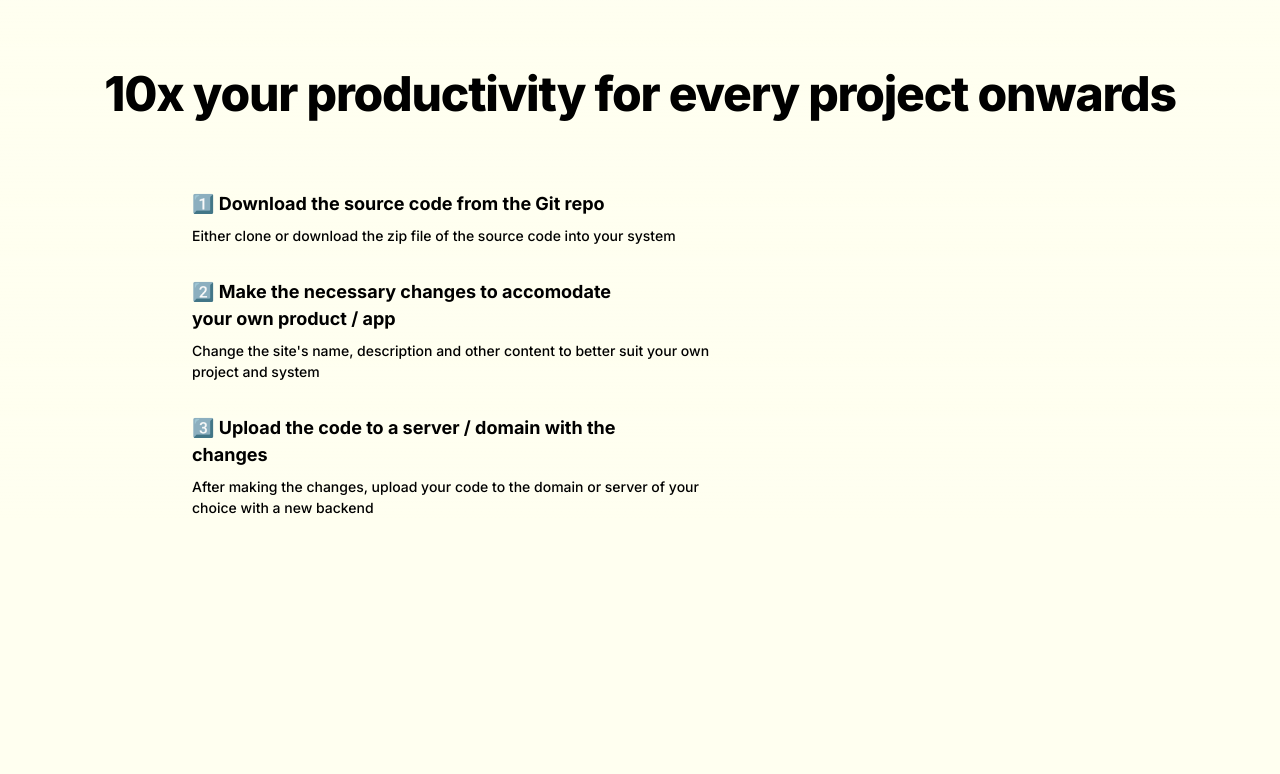
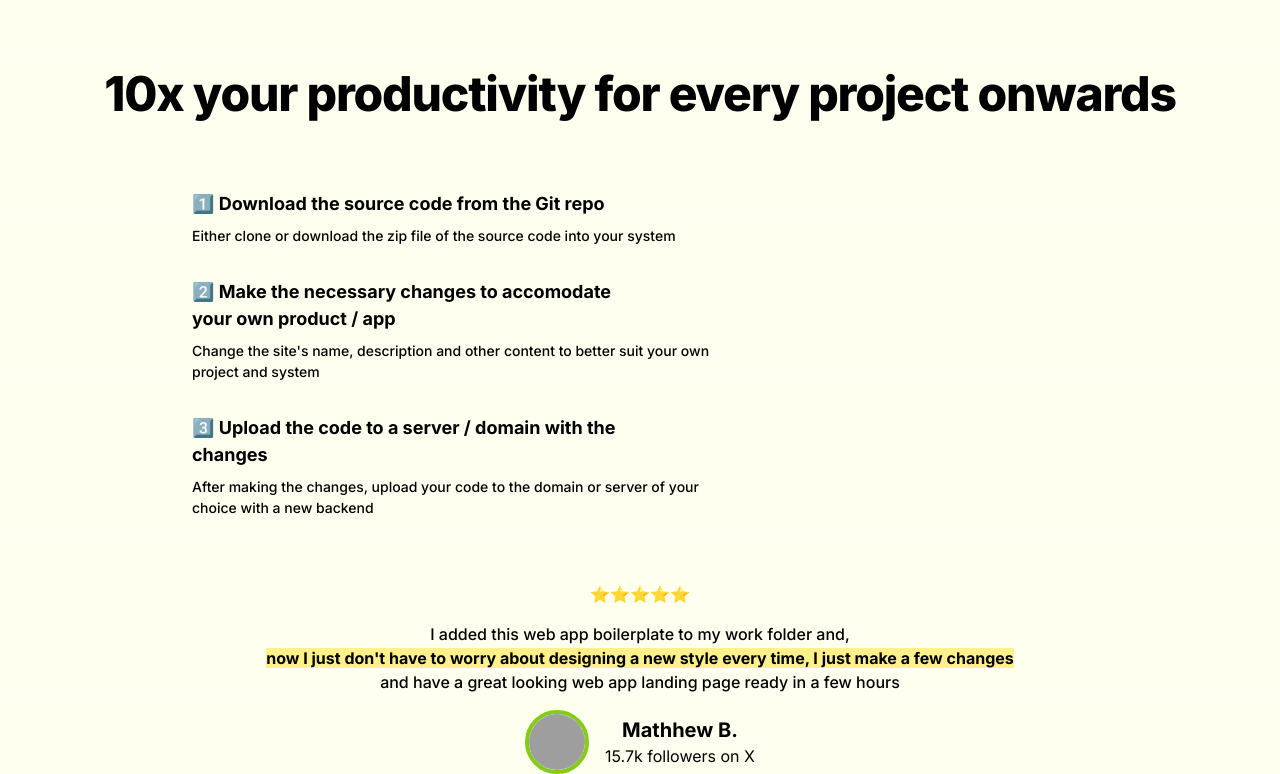
Before and after one commit to Aby-ss/webapp-boilerplate, a Next.js app in the folder webapp-boilerplate/: page / in a window 1280 px wide. Shown: the part 1530-2304 px from the top of the page. Before the commit the page ends 2048 px from the top, so only its background shows below. Built offline with nearby package versions, Linux system fonts and the light colour scheme; grey boxes are pictures that could not be loaded.

Commit message:
[feat] Added new customer review section

```diff
--- a/webapp-boilerplate/src/app/page.js
+++ b/webapp-boilerplate/src/app/page.js
@@ -88,6 +88,24 @@ export default function Home() {
         </div>
       </section>
 
+      <div className="flex flex-col items-center space-y-4 mt-8 absolute top-[260%]">
+        <p className="text-center">⭐⭐⭐⭐⭐</p>
+        <p className="text-center font-medium">
+          I added this web app boilerplate to my work folder and,
+          <br/>
+          <span className="bg-yellow-200 font-bold">now I just don't have to worry about designing a new style every time, I just make a few changes</span>
+          <br/>
+          and have a great looking web app landing page ready in a few hours
+        </p>
+        <div className="flex items-center space-x-4 mt-4">
+          <img src="/path/to/your/image.jpg" alt="Profile" className="w-16 h-16 rounded-full border-4 border-lime-500" />
+          <div>
+            <h1 className="text-xl font-bold text-center">Mathhew B.</h1>
+            <p className="text-base text-center">15.7k followers on X</p>
+          </div>
+        </div>
+      </div>
+
     </main>
   );
 }
```
